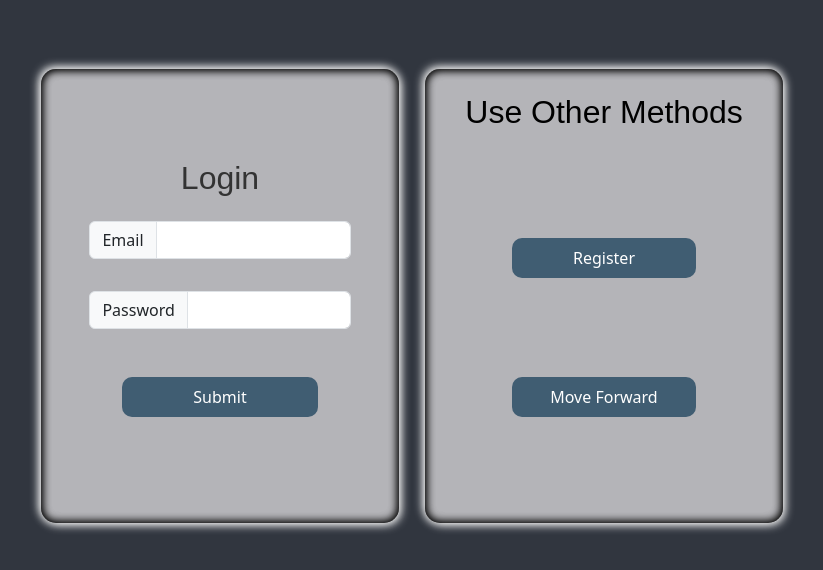
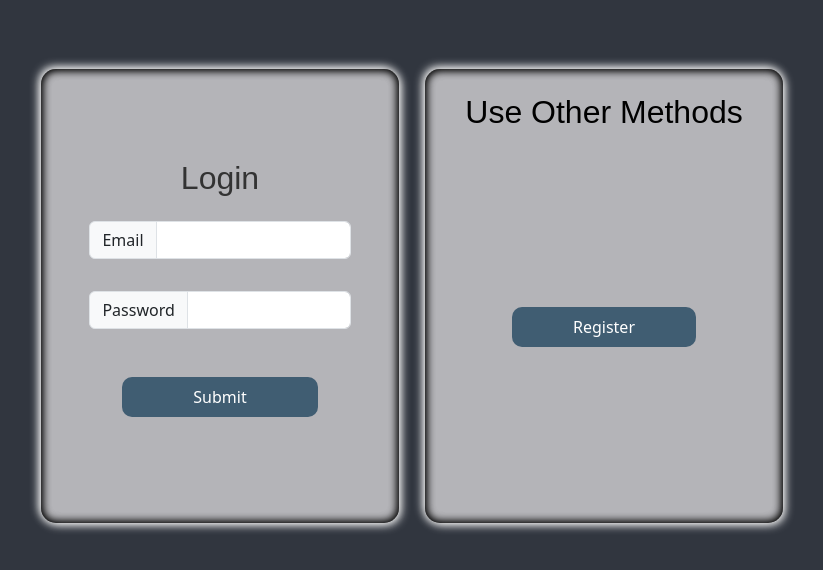
Before and after one commit to Ayushpal2006/Mobility-Future, a React (Create React App) app in the folder client/: page / in a window 1280 px wide. Shown: the part 104-674 px from the top of the page, without its empty margins (228-1051 px from the left). Built offline with nearby package versions, Linux system fonts and the light colour scheme; a web font is replaced by a local one.

Commit message:
Adding Redirect to Login after Register

```diff
--- a/client/src/components/Login/Login.jsx
+++ b/client/src/components/Login/Login.jsx
@@ -78,6 +78,8 @@ export default function Login() {
     } else {
       alert(result.message);
     }
+
+    showLogin();
   };
 
   const handleChange = (e) => {
@@ -127,7 +129,6 @@ export default function Login() {
             Use Other Methods
           </h1>
           <button onClick={showRegister}>Register</button>
-          <button onClick={showDetCont}>Move Forward</button>
         </div>
       </div>
       <div
@@ -166,7 +167,6 @@ export default function Login() {
         <div className={styles.oAuthDiv} id={styles.oAuthDivReg}>
           <h1 className="amsterdam">Use Other Methods</h1>
           <button onClick={showLogin}>Login</button>
-          <button onClick={showDetCont}>Move Forward</button>
         </div>
       </div>
       <div
```
